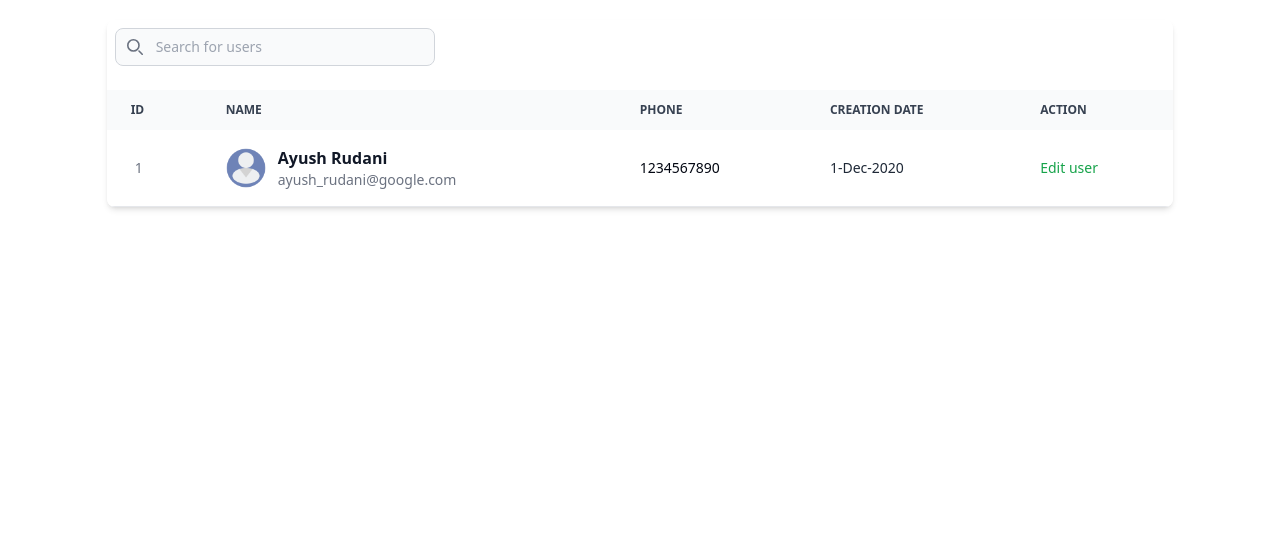
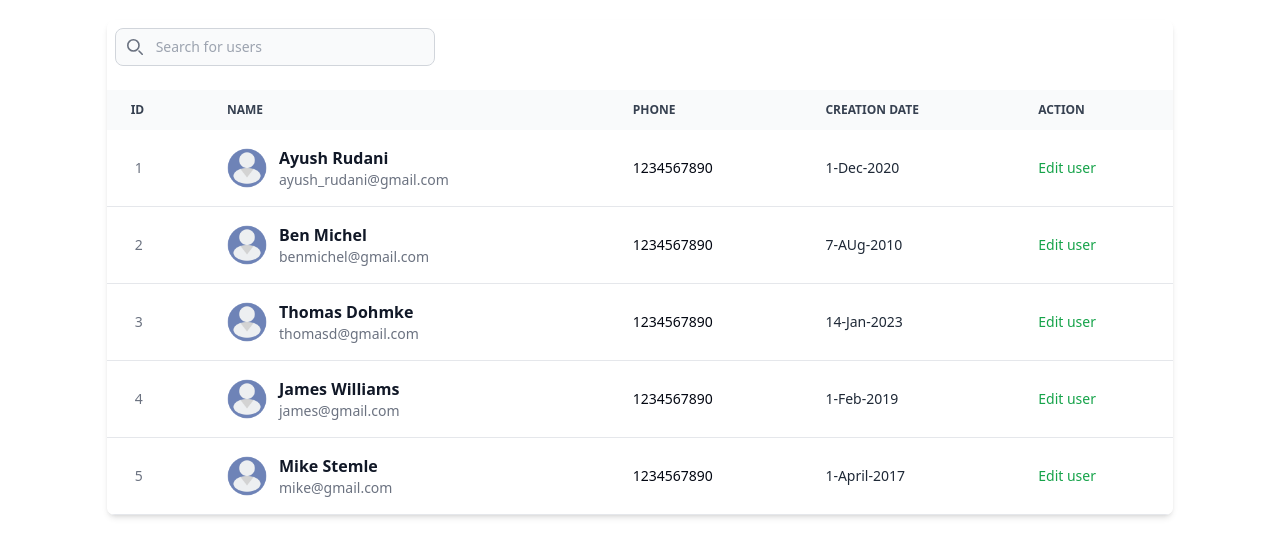
Before and after one commit to ayush-rudani/greenie_umd, a Next.js app: page / in a window 1280 px wide. Shown: the top 556 px of the page. Built offline with nearby package versions, Linux system fonts and the light colour scheme.

Commit message:
user fetch and display done

```diff
--- a/src/pages/UserDetail.js
+++ b/src/pages/UserDetail.js
@@ -4,6 +4,28 @@ import { useState, useEffect } from "react";
 
 
 export default function UserDetail() {
+    const [isLoading, setIsLoading] = useState(true);
+
+    const [users, setUsers] = useState([]);
+    const [user, setUser] = useState('');
+
+    const fetchUsers = async () => {
+        const res = await fetch('/api/users');
+        const data = await res.json();
+        setUsers(data);
+    }
+
+    useEffect(() => {
+        fetchUsers();
+        setIsLoading(false);
+    }, []);
+
+    if (isLoading) {
+        return (
+            <Loading />
+        )
+    }
+
     return (
         <>
             <div class="relative overflow-x-auto shadow-md sm:rounded-lg m-5 w-5/6 mx-auto">
@@ -30,25 +52,31 @@ export default function UserDetail() {
                     </thead>
 
                     <tbody>
+                        {
+                            users.map(user => {
+                                return (
                                     <tr class="bg-white border-b hover:bg-gray-50">
                                         <td class="px-7 py-4 text-gray-500">
-                                1
+                                            {user.id}
                                         </td>
                                         <th scope="row" class="flex items-center px-6 py-4 text-gray-900 whitespace-nowrap">
                                             <img class="w-10 h-10 rounded-full" src="user.png" alt="" />
                                             <div class="ps-3">
-                                    <div class="text-base font-semibold">Ayush Rudani</div>
-                                    <div class="font-normal text-gray-500">ayush_rudani@google.com</div>
+                                                <div class="text-base font-semibold">{user.username}</div>
+                                                <div class="font-normal text-gray-500">{user.email}</div>
                                             </div>
                                         </th>
-                            <td class="px-6 py-4 text-gray-950">1234567890</td>
+                                        <td class="px-6 py-4 text-gray-950">{user.phone}</td>
                                         <td class="px-6 py-4">
-                                <div class="flex items-center text-gray-800">1-Dec-2020</div>
+                                            <div class="flex items-center text-gray-800">{user.creationDate}</div>
                                         </td>
                                         <td class="px-6 py-4">
                                             <a href="#" class="font-medium text-green-600  hover:underline">Edit user</a>
                                         </td>
                                     </tr>
+                                )
+                            })
+                        }
                     </tbody>
                 </table>
             </div>
```
Lines whose indentation alone changed are shown as unchanged.
